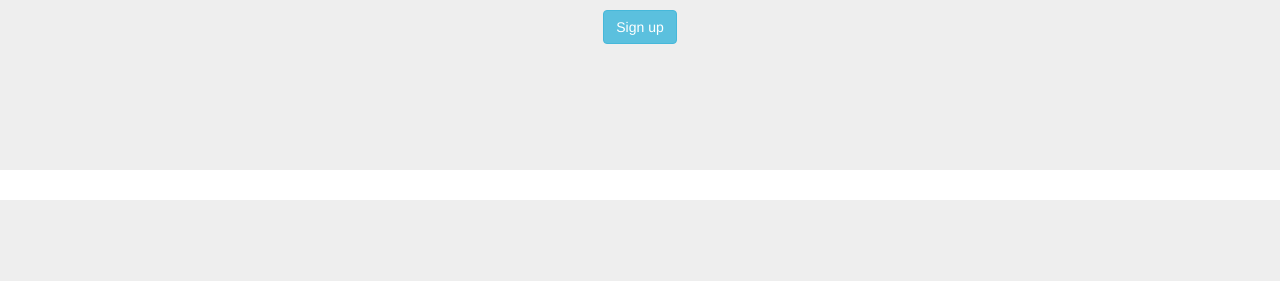
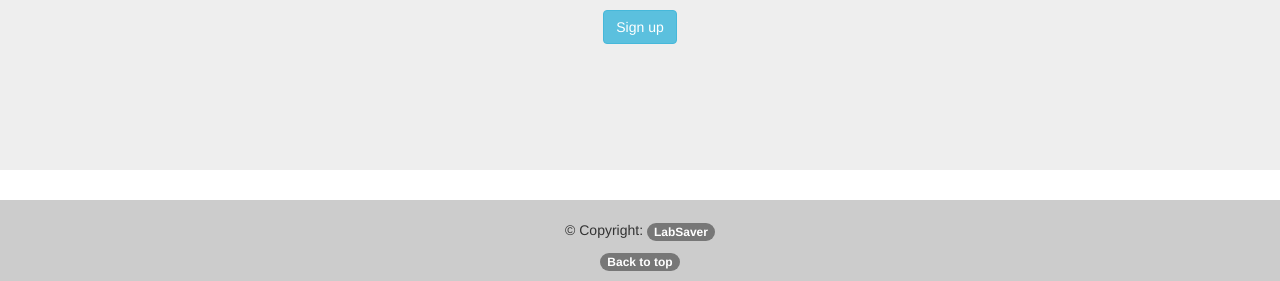
Before and after one commit to y94836sl/Best_Price_For_Science_Lab, a Django app: page /about/ in a window 1280 px wide. Shown: the part 1094-1375 px from the top of the page. Before the commit the page ends 1294 px from the top, so only its background shows below. Run offline with Django 4.2, Linux system fonts and the light colour scheme; some libraries are stand-ins or nearby versions.

Commit message:
add a footer

```diff
--- a/accounts/templates/base.html
+++ b/accounts/templates/base.html
@@ -12,7 +12,7 @@
 
 
 	<!-- Navigation Bar -->
-	<nav class="navbar navbar-inverse">
+	<nav class="navbar navbar-inverse fixed-top">
 		<div class="container-fluid">
 			<div class="navbar-header">
 				<a class="navbar-brand" href="{%url 'home' %}">LabSaver</a>
@@ -55,6 +55,25 @@
 			{% endif %}
 		</div>
 	</nav>
+
+
 	{% block content %}
 	{% endblock content %}
+
+	<!-- Footer -->
+	<footer class="text-center p-3" style="background-color: rgba(0, 0, 0, 0.2);">
+		<!-- Copyright -->
+		<div class="container">
+			<br>
+			<p>
+				© Copyright:
+				<a class="badge badge-dark" href="{%url 'home' %}">LabSaver</a>
+			</p>
+			<p>
+				<a class="badge badge-light" href="#">Back to top</a>
+			</p>
+		</div>
+		<!-- Copyright -->
+	</footer>
+	<!-- Footer -->
 </html>
```
Also changed, not shown: 1 other file.
